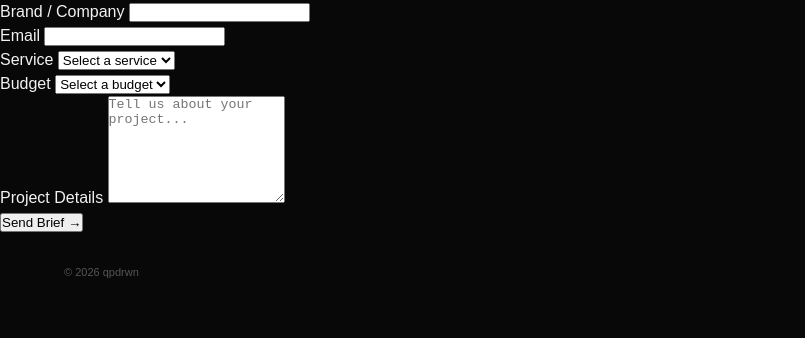
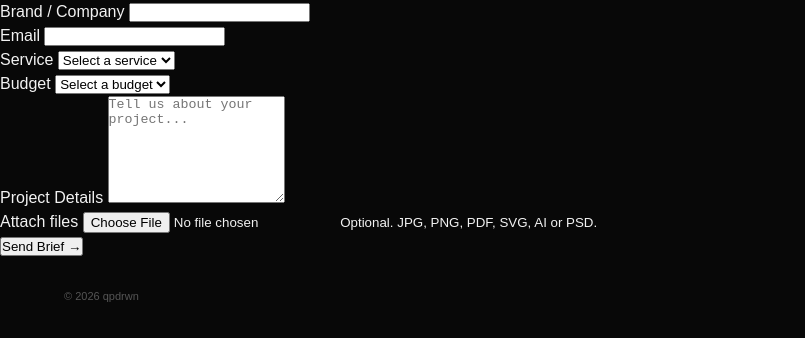
Before and after one commit to qpdrwn/QPDRWN, a plain HTML site: page brief.html in a window 1280 px wide. Shown: the part 214-552 px from the top of the page, without its empty margins (0-805 px from the left). Drawn offline with Linux system fonts and the light colour scheme.

Commit message:
Update brief.html

```diff
--- a/brief.html
+++ b/brief.html
@@ -127,7 +127,20 @@
             ></textarea>
           </div>
 
+<div class="form-group">
+  <label for="file">Attach files</label>
 
+  <input
+    type="file"
+    id="file"
+    name="file"
+    accept=".jpg,.jpeg,.png,.pdf,.svg,.ai,.psd"
+  >
+
+  <small>
+    Optional. JPG, PNG, PDF, SVG, AI or PSD.
+  </small>
+</div>
           <button type="submit">
             Send Brief →
           </button>
```
